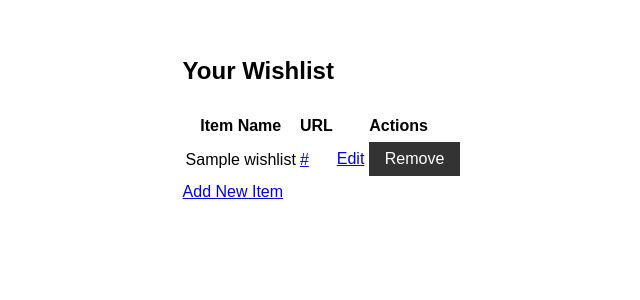
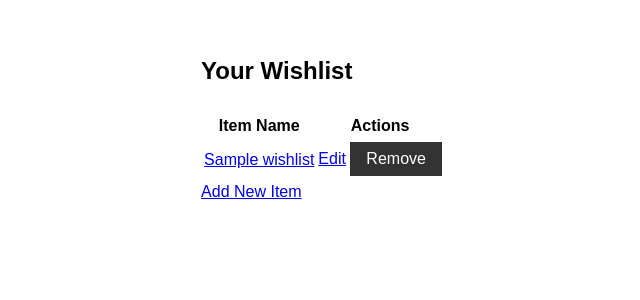
Before and after one commit to pglevy/gifthorse-agent, a Flask app: page /wishlist in a window 1280 px wide. Shown: the part 90-390 px from the top of the page, without its empty margins (317-957 px from the left). Run offline with Flask 3, Linux system fonts and the light colour scheme; a user stored in the database is signed in; tables that the repository leaves empty hold one stand-in row (values such as "Sample post").

Commit message:
Agent query: Please navigate to the wishlist page and confirm that the item names are now clickable links leading to their respective URLs. Also, verify that the separate URL column has been removed from the table.

```diff
--- a/templates/wishlist.html
+++ b/templates/wishlist.html
@@ -7,15 +7,13 @@
         <thead>
             <tr>
                 <th>Item Name</th>
-                <th>URL</th>
                 <th>Actions</th>
             </tr>
         </thead>
         <tbody>
             {% for item in items %}
             <tr>
-                <td>{{ item.item_name }}</td>
-                <td><a href="{{ item.item_url }}" target="_blank">{{ item.item_url }}</a></td>
+                <td><a href="{{ item.item_url }}" target="_blank">{{ item.item_name }}</a></td>
                 <td>
                     <a href="{{ url_for('wishlist.edit_wishlist_item', item_id=item.id) }}">Edit</a>
                     <form action="{{ url_for('wishlist.remove_wishlist_item', item_id=item.id) }}" method="POST" style="display: inline;">
```
